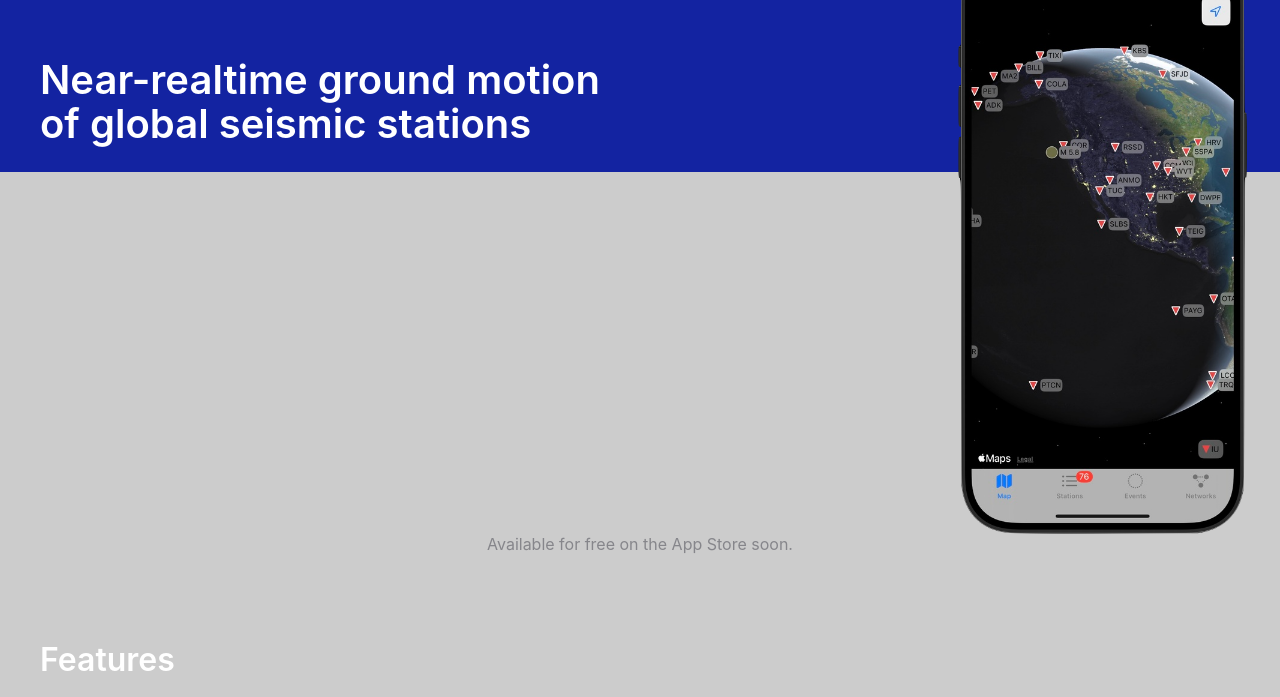
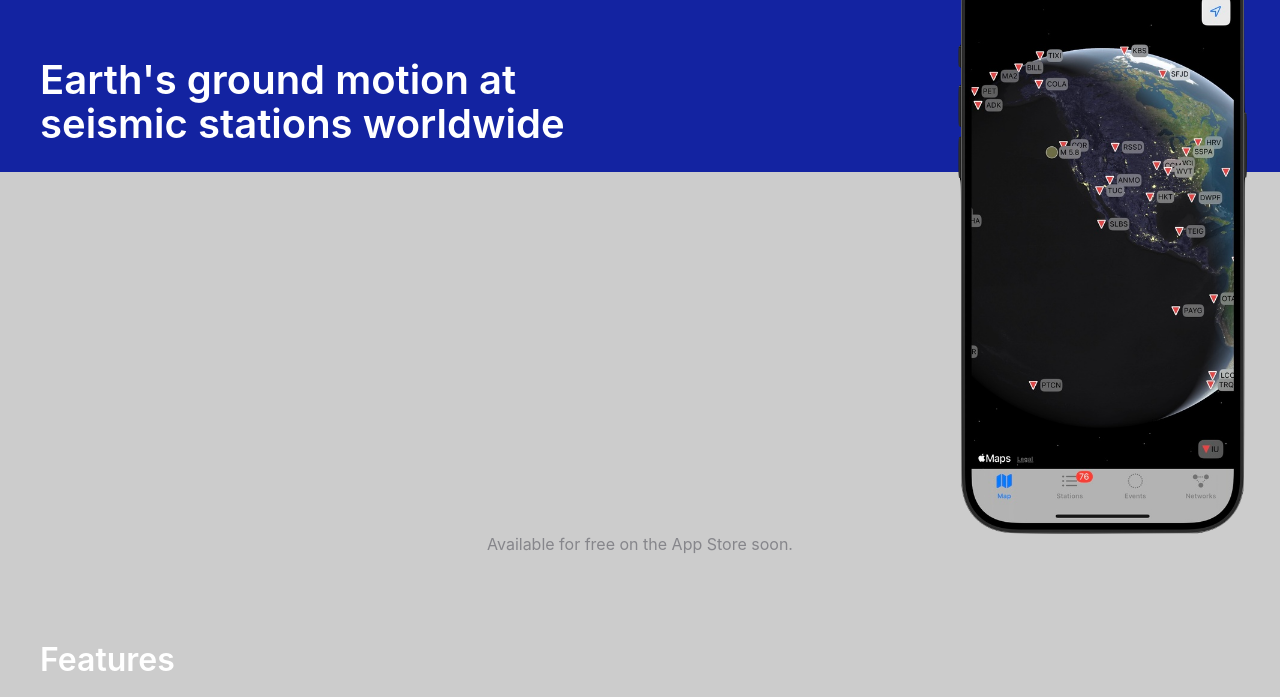
Before and after one commit to danielpeter/Wiggles, a plain HTML site: page gh-pages/index.html in a window 1280 px wide. Shown: the part 93-790 px from the top of the page. Drawn offline with Linux system fonts and the light colour scheme.

Commit message:
updates page

```diff
--- a/gh-pages/index.html
+++ b/gh-pages/index.html
@@ -4,7 +4,7 @@
     <meta charset="UTF-8">
     <meta name="keywords" content="Seismic station visualizer, ground motion visualization, station monitor, FDSN web service app">
     <meta name="description" content="iOS app for interactive visualization of seismic station waveform data" />
-    <meta name="title" content="Wiggles App" />
+    <meta name="title" content="Wiggles: station monitor" />
     <title>Wiggles App</title>
 
     <!-- responsiveness -->
@@ -35,7 +35,7 @@
             <div class="container">
                 <div class="imagetext">
                     <div style="width: 50%; padding: 50px 0 0 0;">
-                        <h1>Near-realtime ground motion of global seismic stations</h1>
+                        <h1>Earth's ground motion at seismic stations worldwide</h1>
                     </div>
                     <div class="title-image" style="max-width: 50%">
                         <img src="figures/wiggles_1.png" style="width: 100%;">
```
